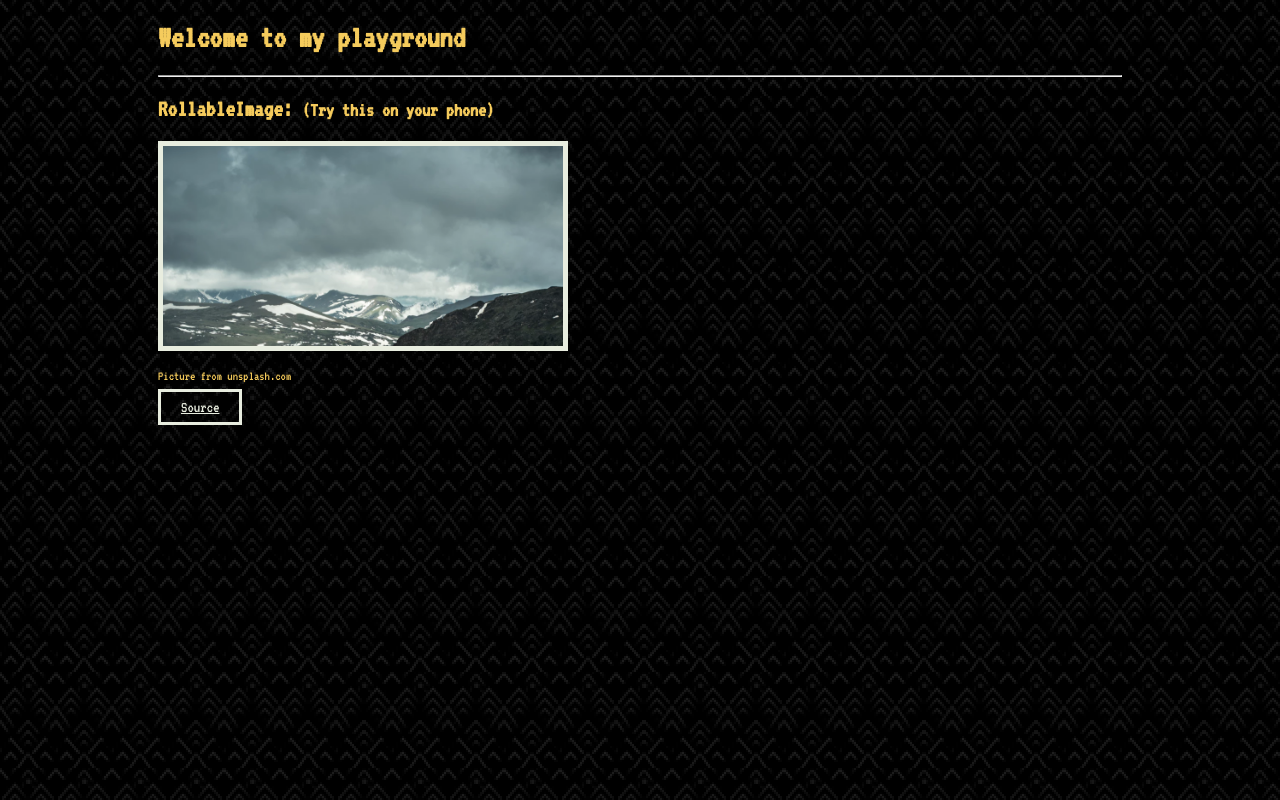
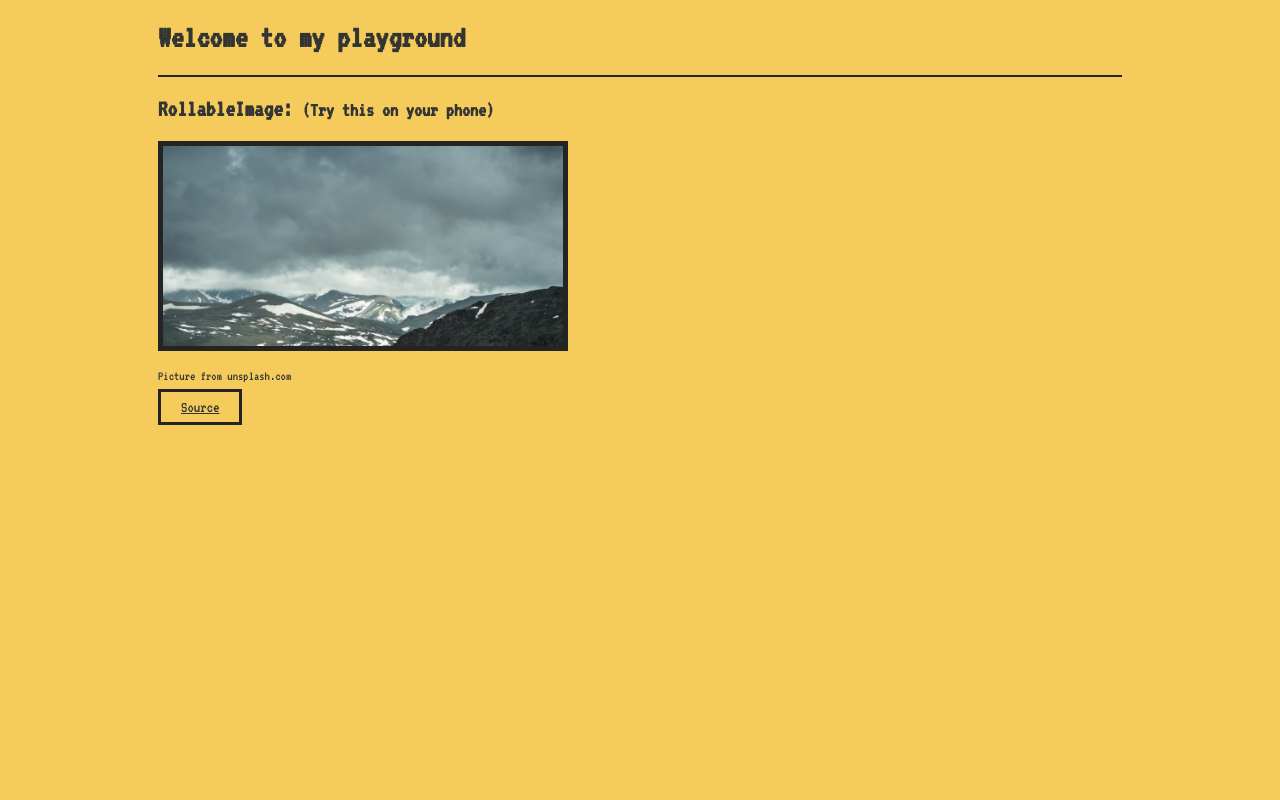
Before and after one commit to chuson1996/playground, a React app: page / in a window 1280 px wide. Built offline with nearby package versions, Linux system fonts and the light colour scheme.

Commit message:
Change layout

```diff
--- a/src/App.js
+++ b/src/App.js
@@ -2,7 +2,7 @@ import React, { Component } from 'react';
 import RollableImage from 'components/RollableImage/RollableImage';
 import styled from 'styled-components';
 import media from 'theme/media';
-import { white } from 'theme/variables';
+import { black } from 'theme/variables';
 
 const Container = styled.div`
   padding-left: 150px;
@@ -15,7 +15,7 @@ const Container = styled.div`
 
 const LinkButton = styled.a`
   background-color: transparent;
-  border: 3px solid ${white};
+  border: 3px solid ${black};
   padding-top: 7px;
   padding-bottom: 7px;
   padding-left: 20px;
--- a/src/components/RollableImage/RollableImage.js
+++ b/src/components/RollableImage/RollableImage.js
@@ -2,13 +2,13 @@ import React, { Component } from 'react';
 import styled from 'styled-components';
 import { Motion, spring } from 'react-motion';
 import media from 'theme/media';
-import { white } from 'theme/variables';
+import { black, white } from 'theme/variables';
 
 const ImgContainer = styled.div`
   width: 400px;
   height: 200px;
   overflow: hidden;
-  border: 5px solid ${white};
+  border: 5px solid ${black};
   ${media.tablet`
     width: 100%;
   `}
--- a/src/theme/globalStyle.js
+++ b/src/theme/globalStyle.js
@@ -4,14 +4,18 @@ import { gray, black, yellow, white } from './variables';
 injectGlobal`
   @import url('https://fonts.googleapis.com/css?family=VT323');
   body {
-    background-color: ${gray};
-    background: url(${require('assets/soft_kill.png')}) repeat;
-    color: ${yellow};
+    background-color: ${yellow};
+    ${''/* background: url(${require('assets/soft_kill.png')}) repeat; */}
+    color: ${gray};
     font-family: 'VT323', monospace;
   }
 
+  hr {
+    border: 1px solid ${black};
+  }
+
   button, a {
-    color: ${white};
+    color: ${gray};
     font-family: 'VT323', monospace;
   }
 `;
```
